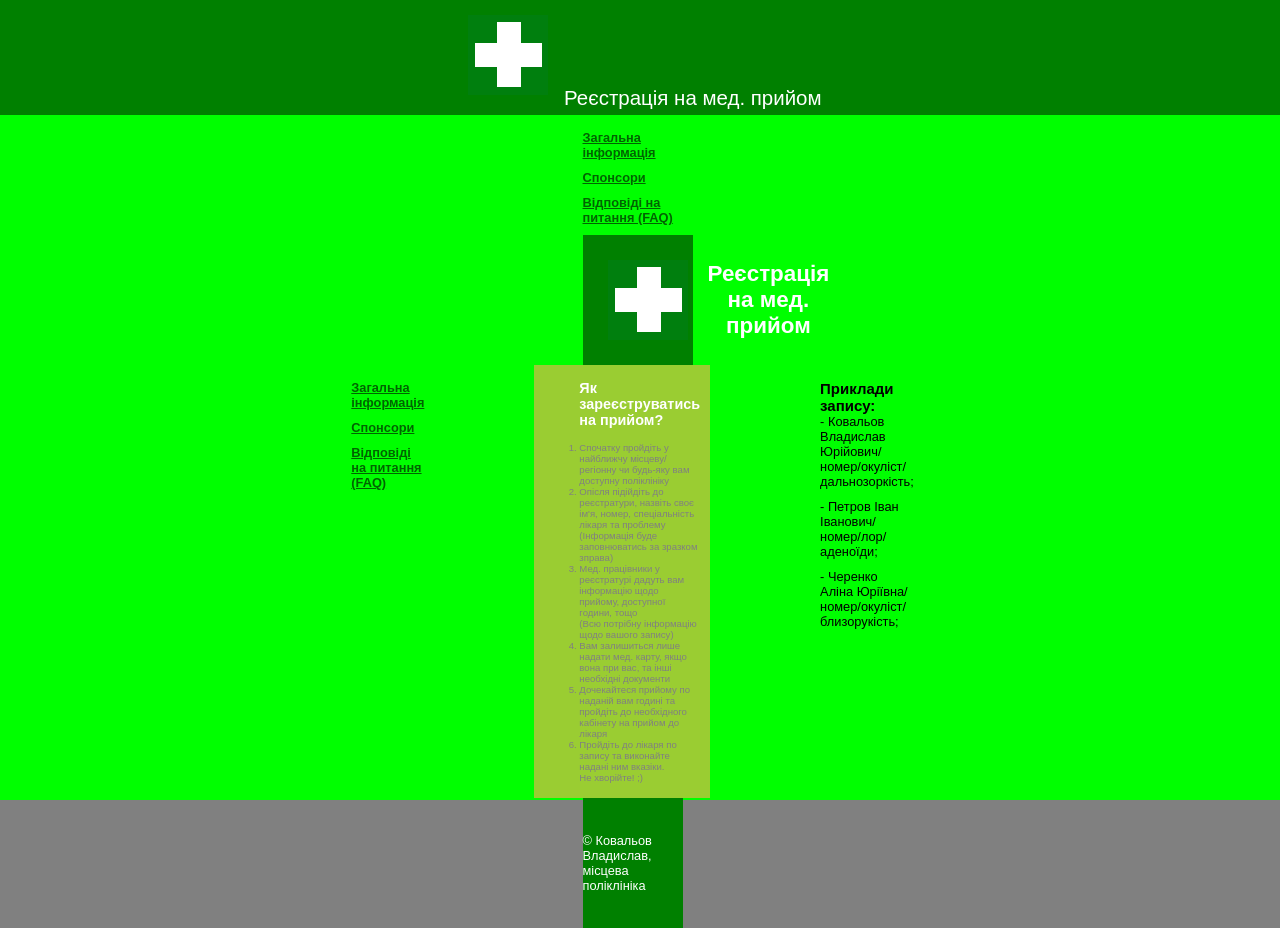
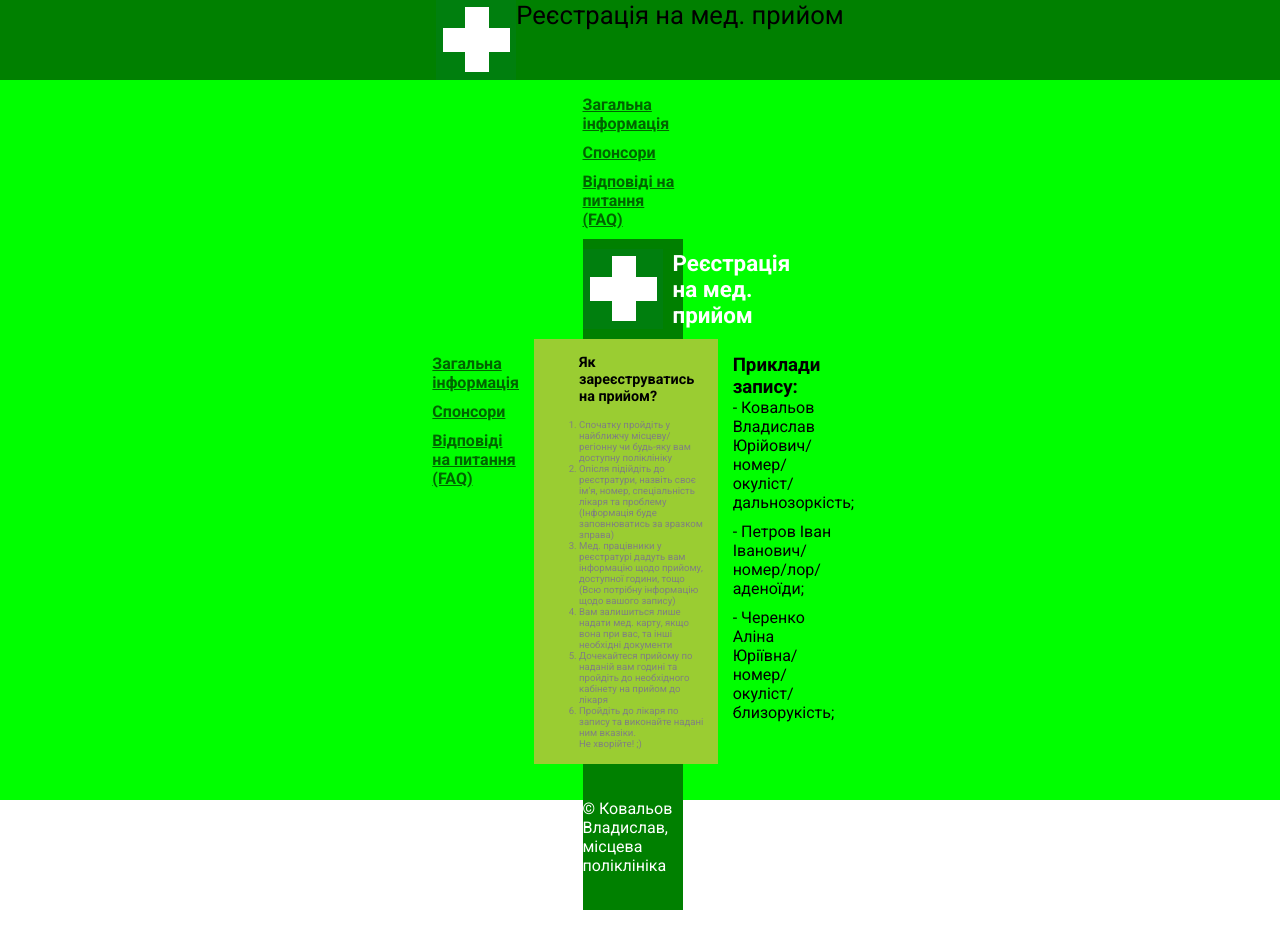
Before and after one commit to LinkWHorter/practic1, a plain HTML site: page index.html in a window 1280 px wide. Drawn offline with Linux system fonts and the light colour scheme.

Commit message:
Update style.css

```diff
--- a/style.css
+++ b/style.css
@@ -12,10 +12,6 @@ html, body {
 }
 
 body {
-    font: 0.8em Arial, Helvetica, sans-serif; /* Шрифт на веб-странице */
-    background: gray; /* Цвет фона */
-    color: white; /* Цвет текста */
-  }
     font-family: "Roboto", sans-serif; /* Шрифт на веб-странице */
 }
 
@@ -44,8 +40,6 @@ a {
 }
 
 #container {
-    width: 800px; /* Ширина макета */
-    margin: 0 auto; /* Выравниваем по центру */
     background: lime; /* Цвет колонок */
     width: 100%; height: 100%;
     display: flex;
@@ -61,10 +55,6 @@ a {
 li { color: gray; }
 
 #header {
-    font-size: 2.2em; /* Размер текста */
-    text-align: center; /* Выравнивание по центру */
-    vertical-align: middle;
-    padding: 5px; /* Отступы вокруг текста */
     font-size: 1.6em; /* Размер текста */
     background: green; /* Цвет фона шапки */
 }
@@ -83,7 +73,6 @@ li { color: gray; }
 }
 
 #nav, #aside {
-    float: left; width: 95px; padding: 5px; height: 100%;
     width: 100px;
     padding: 15px 15px 0 0;
     height: 100%;
@@ -98,9 +87,6 @@ li { color: gray; }
 
 #content {
     background: yellowgreen;
-    margin: 0 95px; /* Ширина колонок */
-    padding: 10px;
-    height: 100%;
     font-size: .6rem;
     padding: 15px 10px 15px 45px;
 }
@@ -114,13 +100,10 @@ li { color: gray; }
 h2 { margin: 0 0 1em; }
 
 #footer {
-    clear: both; /* Отменяем действие float */
-    padding: 5px; /* Отступы вокруг текста */
     color: white;
     padding: 35px 0; /* Отступы вокруг текста */
     background: green; /* Цвет фона подвала */
 }
-#image { margin: 10px; }
 
 
 /* Adaptive layout for mobile devices, etc. */
```
